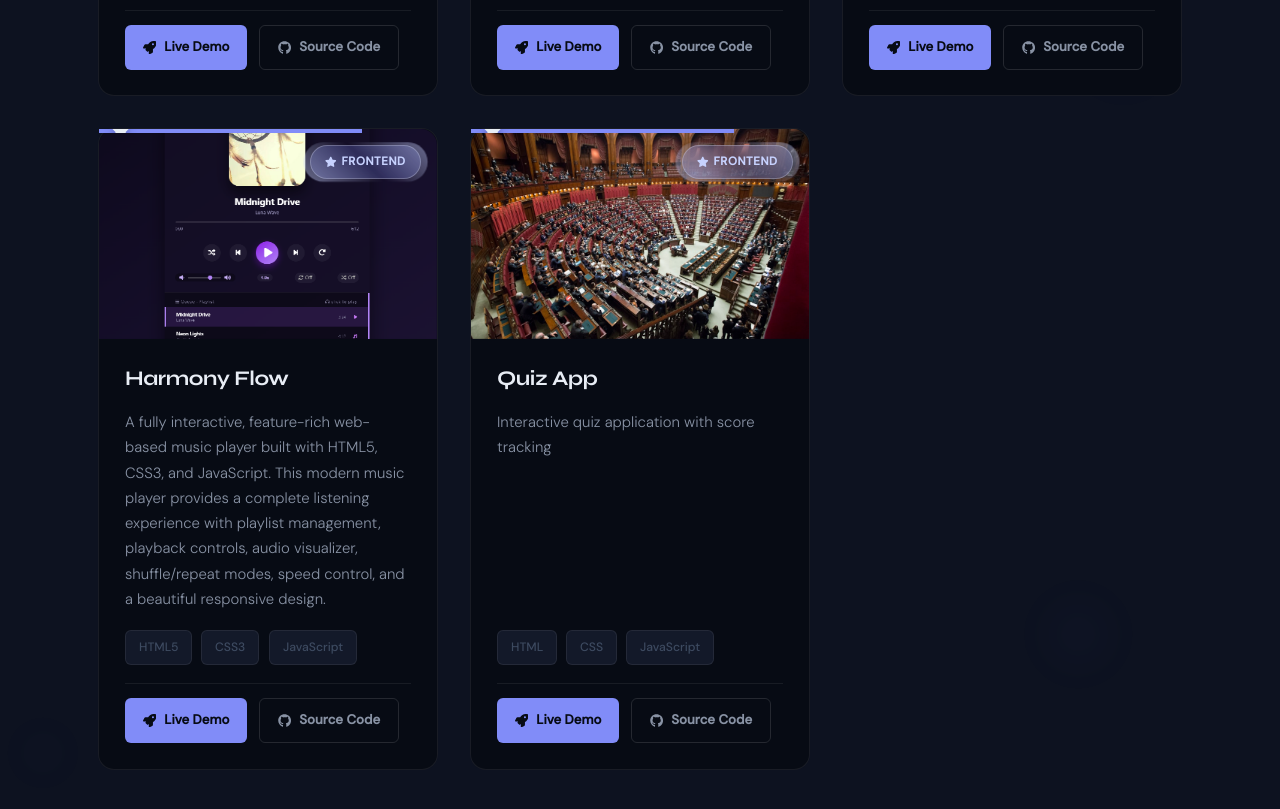
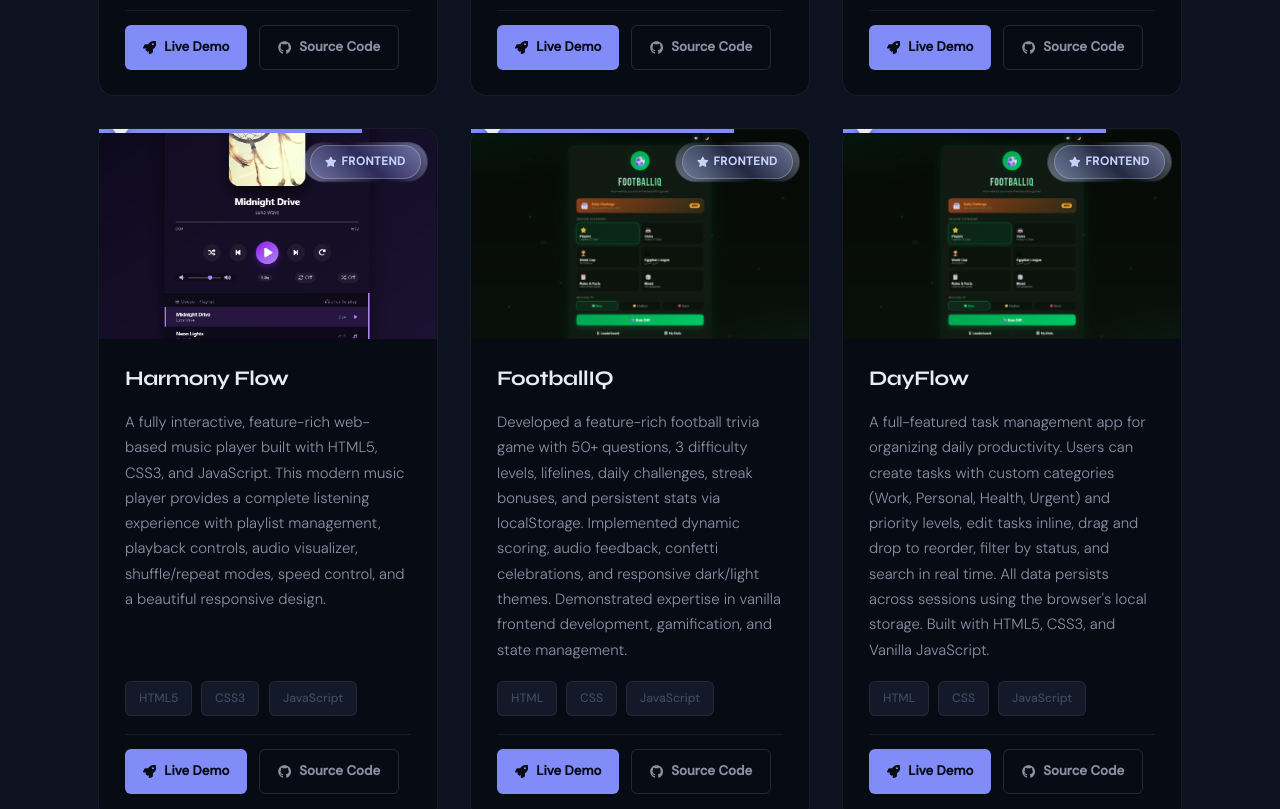
Before and after one commit to Saam22/Protofolio_saad, a React (Create React App) app: page / in a window 1280 px wide. Shown: the part 5380-6189 px from the top of the page. Built offline with nearby package versions, Linux system fonts and the light colour scheme.

Commit message:
add data

```diff
--- a/src/data/portfolioData.js
+++ b/src/data/portfolioData.js
@@ -139,14 +139,31 @@ export const portfolioData = {
   github: "https://github.com/Saam22/Music_Player"
     },
     {
-      title: "Quiz App",
-      description: "Interactive quiz application with score tracking",
+      title: "FootballIQ",
+      description: "Developed a feature-rich football trivia game with 50+ questions, 3 difficulty levels, lifelines, daily challenges, streak bonuses, and persistent stats via localStorage. Implemented dynamic scoring, audio feedback, confetti celebrations, and responsive dark/light themes. Demonstrated expertise in vanilla frontend development, gamification, and state management.",
       technologies: ["HTML", "CSS", "JavaScript"],
       type: "Frontend",
-      link: "#",
-      image: "/images/photo-1529107386315-e1a2ed48a620.jpg"
-, live: "https://pulse-peach-kappa.vercel.app/",
-  github: "https://github.com/Saam22/PULSE"
+      image: "/images/Screenshot 2026-05-26 202128.png"
+, live: "https://football-quiz-six.vercel.app/",
+  github: "https://github.com/Saam22/FootballQuiz"
+    },
+        {
+      title: "DayFlow",
+      description: "A full-featured task management app for organizing daily productivity. Users can create tasks with custom categories (Work, Personal, Health, Urgent) and priority levels, edit tasks inline, drag and drop to reorder, filter by status, and search in real time. All data persists across sessions using the browser's local storage. Built with HTML5, CSS3, and Vanilla JavaScript.",
+      technologies: ["HTML", "CSS", "JavaScript"],
+      type: "Frontend",
+      image: "/images/Screenshot 2026-05-26 202128.png"
+, live: "https://day-flow-task-manager.vercel.app/",
+  github: "https://github.com/Saam22/DayFlow-Task-Manager"
+    },
+        {
+      title: "LearnForge",
+      description:"A responsive e-learning platform UI showcasing a free courses catalog with dynamic filtering by category, live search, course enrollment tracking, modal previews, animated statistics counters, and scroll-reveal effects. Designed to simulate a real-world SaaS product interface. Built with HTML5, CSS3, and Vanilla JavaScript .",
+      technologies: ["HTML", "CSS", "JavaScript"],
+      type: "Frontend",
+      image: "/images/Screenshot 2026-05-26 202128.png"
+, live: "https://learn-forge-beta.vercel.app/",
+  github: "https://github.com/Saam22/LearnForge"
     }
   ],
 
@@ -175,6 +192,11 @@ export const portfolioData = {
       title: "C# Course",
       issuer: "Essam Abdelnaby",
       date: "2023"
+    },
+    {
+      title: "Design And Implement Efficient Database Solutions",
+      issuer: "Manara Tech",
+      date: "2026"
     }
   ],
 
@@ -184,6 +206,7 @@ export const portfolioData = {
     "The Web Front End Learning - Udemy",
     "Learn HTML & CSS - Mahara Tech",
     "Database Fundamentals - Mahara Tech",
-    "C# Course - Essam Abdelnaby"
+    "C# Course - Essam Abdelnaby",
+    "Design And Implement Efficient Database Solutions - Manara Tech"
   ]
 };
```
Also changed, not shown: public/images/Screenshot 2026-05-26 202128.png (added).
